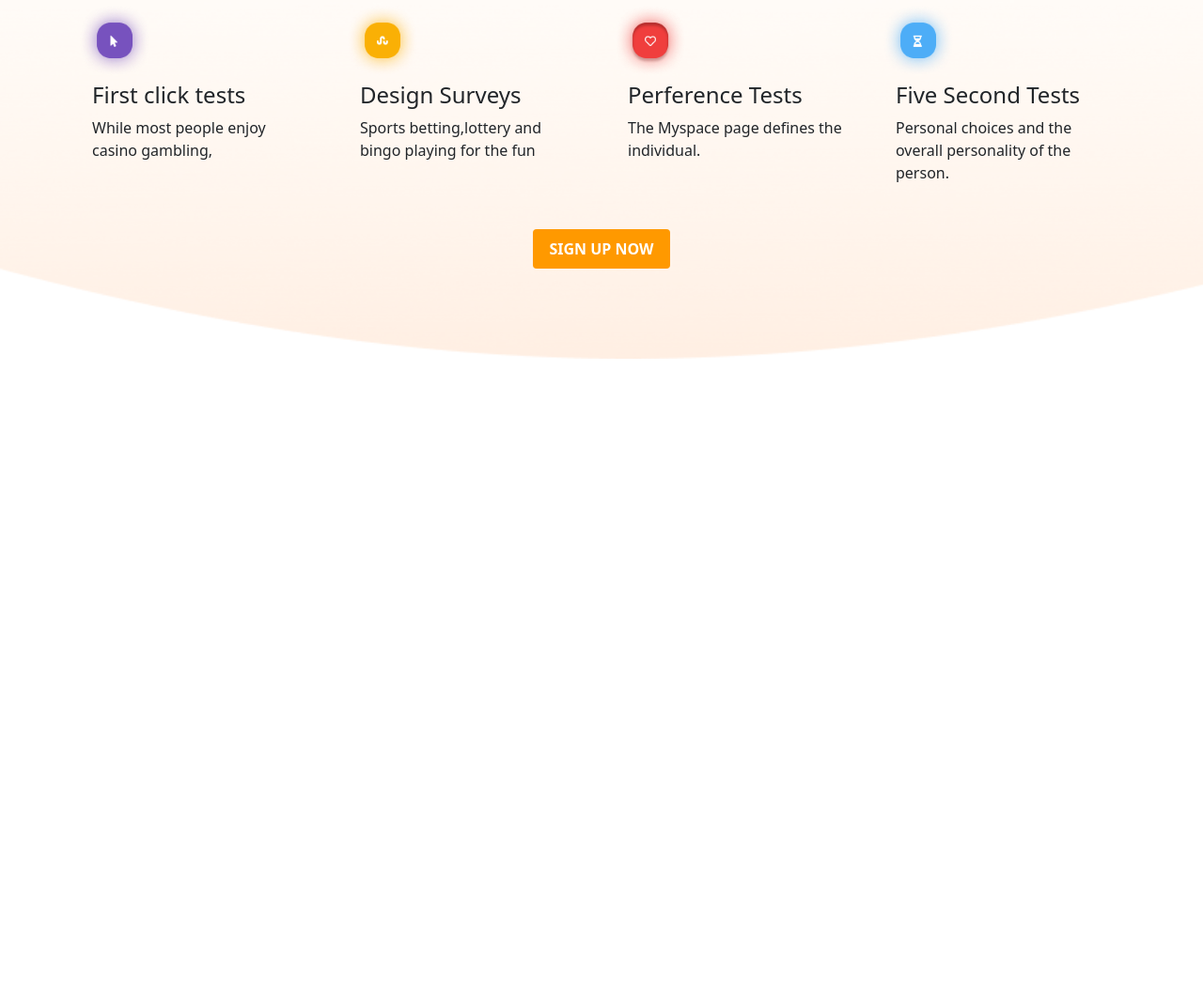
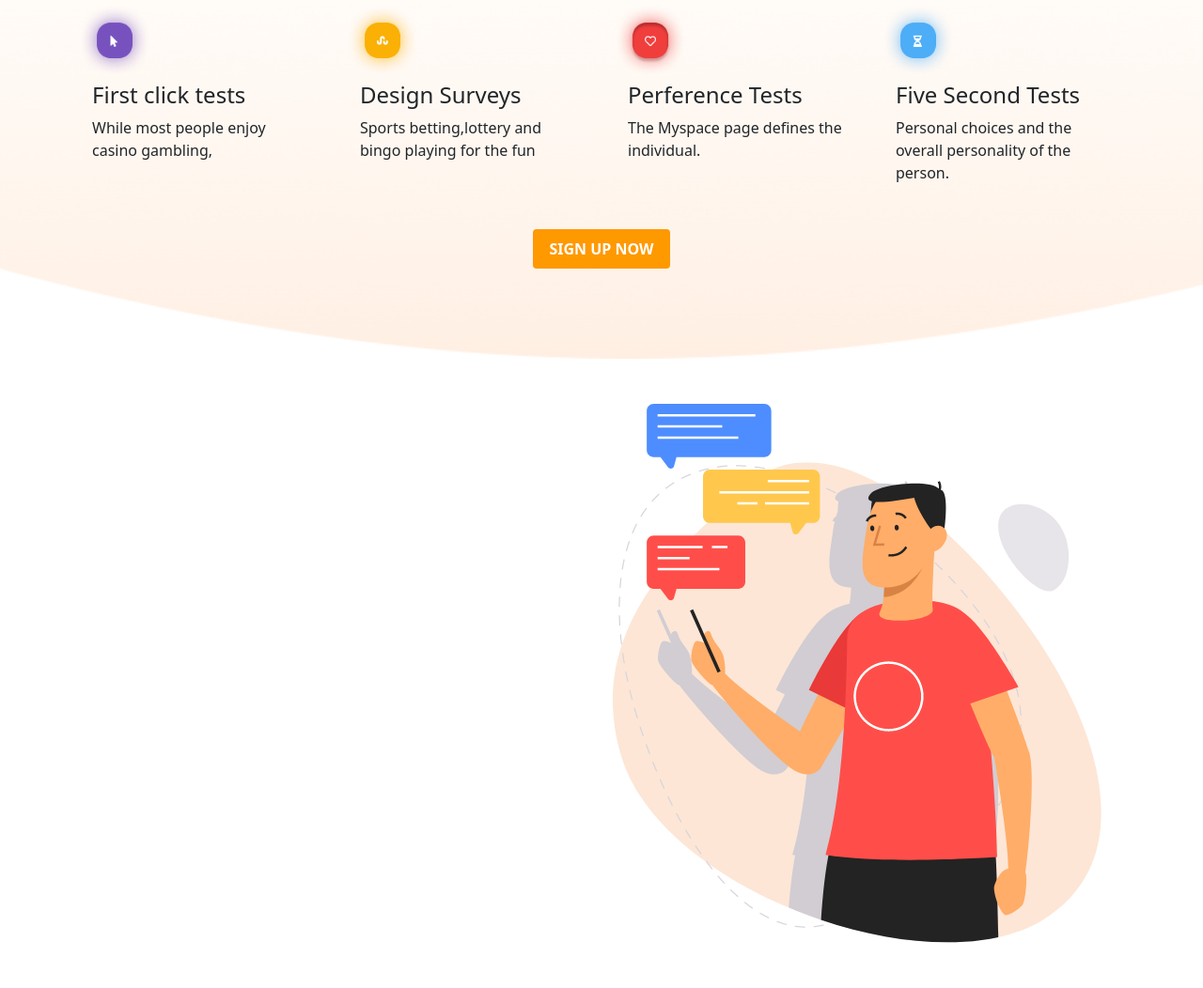
Before and after one commit to dhruvwebdesigner2162/Productly-Web, a plain HTML site: page index.html in a window 1280 px wide. Shown: the part 845-1897 px from the top of the page at 94% size. Before the commit the page ends 1227 px from the top, so only its background shows below. Drawn offline with Linux system fonts and the light colour scheme.

Commit message:
Productly Web

```diff
--- a/index.html
+++ b/index.html
@@ -92,7 +92,7 @@
         </div>
     </section>
 
-    <div class="modal fade show" id="mmModal">
+    <div class="modal fade" id="mmModal">
         <div class="modal-dialog modal-dialog-centered">
             <div class="modal-content">
                 <div class="modal-header">
@@ -212,6 +212,24 @@
 
     <!-- Tools Section End -->
 
+    <!-- Design Profesionals Section Start -->
+
+    <section class="design-professionals-ip py-5">
+        <div class="container">
+            <div class="row">
+                <div class="col-md-6">
+
+                </div>
+
+                <div class="col-md-6">
+                    <img src="Images/Design Professionals.png" alt="" class="img-flui">
+                </div>
+            </div>
+        </div>
+    </section>
+
+    <!-- Design Professionals Section End -->
+
     <script src="JS/bootstrap.bundle.min.js"></script>
 </body>
 
```
Also changed, not shown: Images/Design Professionals.png (added), Images/Marketers.png (added), Images/Product managers.png (added).
